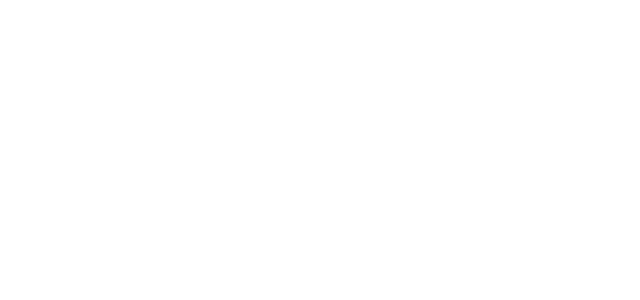
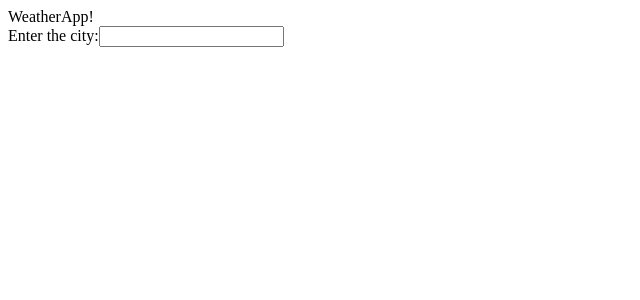
Before and after one commit to wodaMP3/weather-app, a React (Vite) app: page / in a window 1280 px wide. Shown: the top 300 px of the page, without its empty margins (0-640 px from the left). Built offline with nearby package versions, Linux system fonts and the light colour scheme.

Commit message:
added Header and Form funcs

```diff
--- a/src/App.jsx
+++ b/src/App.jsx
@@ -1,5 +1,14 @@
 import React from "react";
+import Header from "./components/Header/Header";
+import Form from "./components/Form/Form";
 
-export default function App () {
-    return (console.log('Hello World'));
+const App = () => {
+    return (
+        <div className='App'>
+            <Header />
+            <Form />
+        </div>
+    );
 }
+
+export default App;
--- a/src/components/Form/Form.jsx
+++ b/src/components/Form/Form.jsx
@@ -0,0 +1,17 @@
+import React, { useState } from "react";
+
+const Form = () => {
+    const [city, setCity] = useState('');
+
+    return (
+        <form>
+            <label>Enter the city:
+                <input type="text"
+                    value={city}
+                    onChange={(e) => setCity(e.target.value)}/>
+            </label>
+        </form>
+    );
+}
+
+export default Form;
--- a/src/components/Header/Header.jsx
+++ b/src/components/Header/Header.jsx
@@ -0,0 +1,11 @@
+import React from "react";
+
+const Header = () => {
+    return (
+        <header>
+            WeatherApp!
+        </header>
+    );
+};
+
+export default Header;
```
